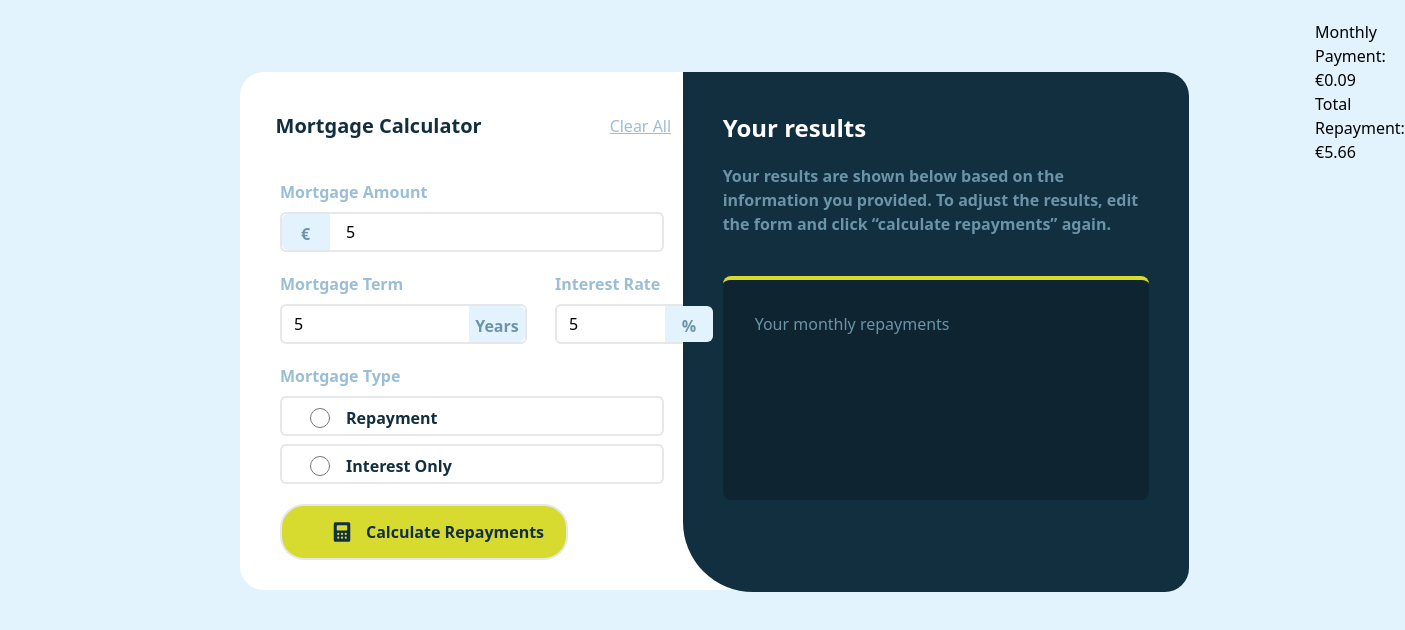
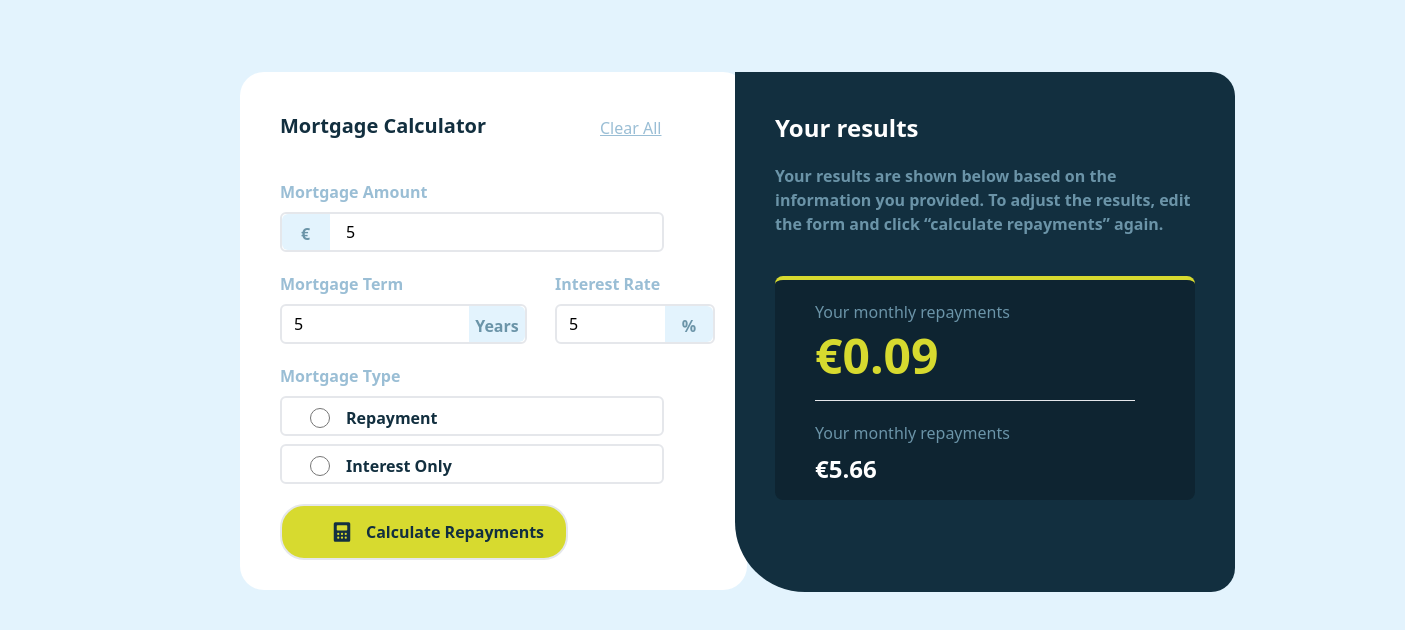
Before and after one commit to Joshua65676/mortgage-repayment-calculator-main, a React (Vite) app: page / in a window 1280 px wide. Both pictures are taken after typing "5", "5", "5" into the empty fields and a click on the button "Calculate Repayments". Shown: the top 630 px of the page, 1405 px wide, since content can reach past the window. Built offline with nearby package versions, Linux system fonts and the light colour scheme.

Commit message:
first commit

```diff
--- a/src/conpomnent/completed.tsx
+++ b/src/conpomnent/completed.tsx
@@ -11,22 +11,6 @@ const Completed = () => {
           To adjust the results, edit the form and click “calculate repayments” again.
         </p>
       </div>
-          {/* Your results */}
-      <div className="bg-Background h-56 rounded-lg border-t-Lime border-t-4">
-          {/* Your monthly repayments */}
-        <div className="">
-            <div className="p-8">
-             <span className="text-Slate-500 font-medium">
-               Your monthly repayments
-             </span>
-            </div>
-            <div className="">
-              {/* {monthlyPayment !== null && <p>Monthly Payment: €{monthlyPayment}</p>} */}
-            </div>
-        </div>
-          {/* Total you'll repay over the term */}
-
-      </div>
     </div>
   )
 }
--- a/src/conpomnent/emptyDesign.tsx
+++ b/src/conpomnent/emptyDesign.tsx
@@ -1,32 +1,16 @@
-// import React from 'react'
-
-import Completed from "./completed"
 import Form from "./form"
-import FormSide from "./formside"
 
 const EmptyDesign = () => {
+
   return (
     <div className="flex">
       <div className="bg-White w-5/12 ml-52 mt-10 h-max rounded-3xl">
-        <div className="flex justify-center space-x-32 p-10 -mb-1">
-            <div className="-ml-10">
-              <h1 className="text-xl font-bold text-Slate-900">Mortgage Calculator</h1>
-            </div>
-            <button className="">
-             <span className="underline font-medium text-Slate-300"> Clear All </span>
-            </button>
+        <div className=" p-10 -mb-1">
+            <h1 className="text-xl font-bold text-Slate-900">Mortgage Calculator</h1>
         </div>
         <div className="p-10 -ml-10 -mt-10 h-[450px] flex">
           <Form />
-          {/* <div className="w-[450px] -ml-[580px] -mt-[107px] h-[520px] rounded-r-3xl rounded-bl-[70px] bg-Slate-900">
-          <FormSide />
-          <Completed />
-         </div> */}
         </div>
-      </div>
-      <div className="w-5/12 -ml-16 mt-10 h-[520px] rounded-r-3xl rounded-bl-[70px] bg-Slate-900">
-        {/* <FormSide /> */}
-        <Completed />
       </div>
     </div>
   )
--- a/src/conpomnent/form.tsx
+++ b/src/conpomnent/form.tsx
@@ -1,5 +1,7 @@
 // src/components/MortgageCalculatorForm.tsx
 import React, { useState } from "react";
+import FormSide from "./formside";
+import Completed from "./completed";
 
 const Form: React.FC = () => {
   const [mortgageAmount, setMortgageAmount] = useState<number>();
@@ -7,6 +9,8 @@ const Form: React.FC = () => {
   const [mortgageTerm, setMortgageTerm] = useState<number>();
   const [monthlyPayment, setMonthlyPayment] = useState<number | null>(null);
   const [selectedType, setSelectedType] = useState<string>();
+  const [selectedType1, setSelectedType1] = useState<string>();
+  const [showFormSide, setShowFormSide] = useState(false);
 
   const calculateMonthlyPayment = () => {
     // Implement your calculation logic here
@@ -18,14 +22,34 @@ const Form: React.FC = () => {
     const calculatedMonthlyPayment = numerator / denominator;
 
     setMonthlyPayment(calculatedMonthlyPayment);
+
   };
 
   const totalRepayment = monthlyPayment !== null ? monthlyPayment * (mortgageTerm * 12) : null;
+
+  const handleClearAll = () => {
+    setMortgageAmount('');
+    setMortgageTerm('');
+    setInterestRate('');
+    setMonthlyPayment(0);
+    setSelectedType('');
+    setSelectedType1('');
+  };
+
+  const toggleVisibility = () => {
+    setShowFormSide(!showFormSide);
+  };
 
 
   return (
     <>
     <div className="space-y-5">
+      <div className="-mt-16 mb-10">
+            <button onClick={handleClearAll} className="ml-[360px]">
+              <span className="underline font-medium text-Slate-300 hover:text-Slate-900"> Clear All </span>
+            </button>
+      </div>
+
         {/* Mortgage Amount */}
       <div className="ml-10 space-y-2">
         <div className="">
@@ -40,7 +64,7 @@ const Form: React.FC = () => {
             type="number"
             placeholder=""
             value={mortgageAmount}
-            className="border-2 w-96 h-10 rounded-md pl-16"
+            className="border-2 w-96 h-10 rounded-md pl-16 hover:border-Slate-900"
             onChange={(e) => setMortgageAmount(parseFloat(e.target.value))}
           />
         </div>
@@ -58,7 +82,7 @@ const Form: React.FC = () => {
               type="number"
               placeholder=""
               value={mortgageTerm}
-              className="border-2 h-10 rounded-md pl-3"
+              className="border-2 h-10 rounded-md pl-3 hover:border-Slate-900"
               onChange={(e) => setMortgageTerm(parseFloat(e.target.value))}
             />
             <span className=" text-gray-500 absolute bg-Slate-100 w-14 h-9 rounded-r-md -ml-[58px] mt-[1.5px]">
@@ -78,7 +102,7 @@ const Form: React.FC = () => {
              type="number"
              placeholder=""
              value={interestRate}
-             className="border-2 w-40 h-10 rounded-md pl-3"
+             className="border-2 w-40 h-10 rounded-md pl-3 hover:border-Slate-900"
              onChange={(e) => setInterestRate(parseFloat(e.target.value))}
            />
            <span className=" text-gray-500 absolute bg-Slate-100 w-12 h-9 rounded-r-md -ml-[50px] mt-[1.5px]">
@@ -95,87 +119,80 @@ const Form: React.FC = () => {
         </div>
 
         <div className="space-y-2">
-          <div className="flex border-2 w-96 h-10 rounded-md">
+          <div className="flex border-2 w-96 h-10 rounded-md hover:border-Lime">
             <input
              type="radio"
              name="Mortgage Type"
-             value={""}
+             value="radio1"
              className="w-9 h-5 ml-5 mt-2.5"
+             checked={selectedType === 'radio1'}
              onChange={e=>setSelectedType(e.target.value)}
             />
             <span className=" text-Slate-900 font-semibold mt-2 ml-2">Repayment</span>
           </div>
 
-          <div className="flex border-2 w-96 h-10 rounded-md">
+          <div className="flex border-2 w-96 h-10 rounded-md hover:border-Lime">
             <input
              type="radio"
              name="Mortgage Type"
-             value={""}
+             value="radio2"
+             checked={selectedType1 === 'radio2'}
              className="w-9 h-5 ml-5 mt-2.5"
-             onChange={e=>setSelectedType(e.target.value)}
+             onChange={e=>setSelectedType1(e.target.value)}
             />
             <span className="text-Slate-900 font-semibold mt-2 ml-2">Interest Only</span>
           </div>
         </div>
       </div>
 
-      <button onClick={calculateMonthlyPayment} className="ml-10 border-2 w-72 h-14 rounded-3xl bg-Lime">
-        <div className="flex space-x-3 ml-12">
+      <button onClick={calculateMonthlyPayment} className="ml-10 border-2 w-72 h-14 rounded-3xl bg-Lime hover:bg-Limegb">
+        <div onClick={toggleVisibility}>
+          <div className="flex space-x-3 ml-12">
             <img src="/src/assets/images/icon-calculator.svg" alt="" className="" />
             <span className="font-bold text-Slate-900">Calculate Repayments</span>
+          </div>
         </div>
       </button>
 
+
     </div>
-       <div className="ml-[600px] w-96 -mt-40">
+       {/* the results */}
+      <div className="w-[500px] ml-5 -mt-[108px] h-[520px] rounded-r-3xl rounded-bl-[70px] bg-Slate-900">
+        {showFormSide ? null : <FormSide />}
+
+       <div className=" w-[500px]">
          {monthlyPayment !== null && (
-          <div className="">
-            <p className="">Monthly Payment: €{monthlyPayment.toFixed(2)}</p>
-            <p className="">Total Repayment: €{totalRepayment?.toFixed(2) || "N/A"}</p>
+         <div className="">
+           <Completed />
+          <div className="ml-[40px] w-[420px] bg-Background h-56 rounded-lg border-t-Lime border-t-4">
+             <div className="">
+              <div className="p-5 ml-5">
+               <span className="text-Slate-500 font-medium">
+                 Your monthly repayments
+               </span>
+              </div>
+              <div className="ml-10 -mt-3">
+                <p className="text-5xl font-extrabold text-Lime"> €{monthlyPayment.toFixed(2)}</p>
+              </div>
+             </div>
+              <hr className="w-80 ml-10 mt-5 bg-Slate-300"/>
+             <div className="">
+               <div className="p-5 ml-5">
+                <span className="text-Slate-500 font-medium">
+                  Your monthly repayments
+                </span>
+               </div>
+               <div className="ml-10 -mt-3">
+                 <p className="text-White text-2xl font-semibold"> €{totalRepayment?.toFixed(2) || "N/A"}</p>
+               </div>
+             </div>
           </div>
+         </div>
          )}
        </div>
+      </div>
     </>
   );
 };
 
 export default Form;
-
-
-
-
-
-
-
-
-
-
-
-
-
-
-
-
-
-
-
-// const Form = () => {
-//   return (
-//     <>
-//     <form id="loanForm">
-//         <label for="amount">Loan Amount:</label>
-//         <input type="number" id="amount" placeholder="Enter loan amount" required />
-
-//         <label for="rate">Interest Rate (% per annum):</label>
-//         <input type="number" id="rate" placeholder="Enter interest rate" required />
-
-//         <label for="months">Loan Tenure (months):</label>
-//         <input type="number" id="months" placeholder="Enter loan tenure" required />
-
-//         <button type="button">Calculate EMI</button>
-//     </form>
-//     </>
-//   )
-// }
-
-// export default Form
--- a/src/conpomnent/formside.tsx
+++ b/src/conpomnent/formside.tsx
@@ -1,4 +1,3 @@
-
 
 const FormSide = () => {
   return (
--- a/tailwind.config.js
+++ b/tailwind.config.js
@@ -14,6 +14,7 @@ export default {
     extend: {
       colors: {
          'Lime': 'hsl(61, 70%, 52%)',
+         'Limegb': 'rgba(235, 238, 151, 255)',
          'Red': 'hsl(4, 69%, 50%)',
          'White': 'hsl(0, 0%, 100%)',
          'Slate-100': 'hsl(202, 86%, 94%)',
```
